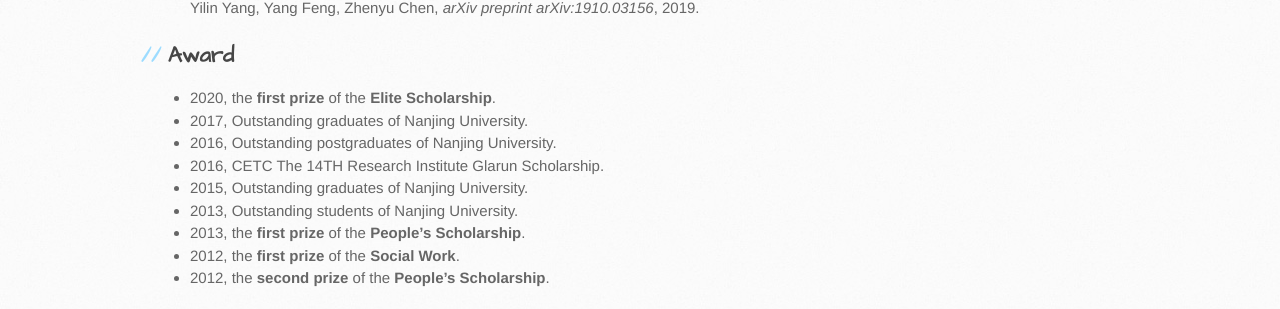
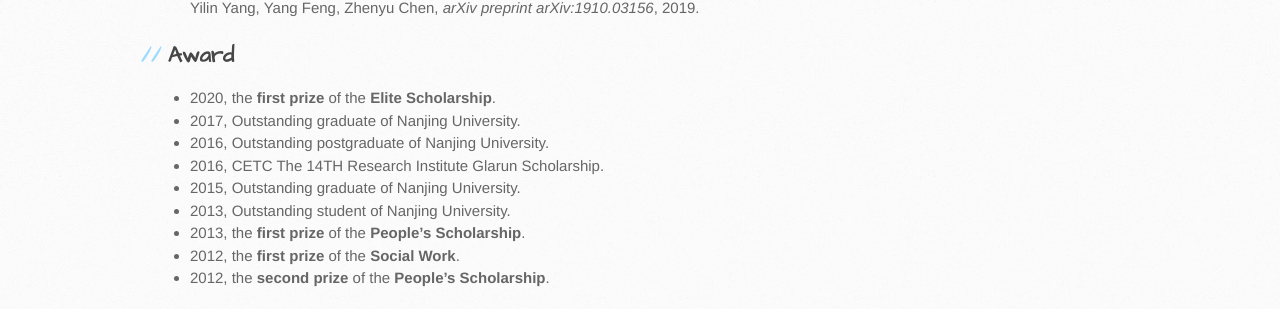
Before and after one commit to sunshinezxf/sunshinezxf.github.io, a Jekyll site: the page built from index.md, in a window 1280 px wide. Shown: the part 1201-1510 px from the top of the page. Built offline with Jekyll 4.4.1, drawn with Linux system fonts in a browser that asks for light colours; our own code applies the rules of GitHub Pages for plain Markdown files.

```diff
--- a/index.md
+++ b/index.md
@@ -37,11 +37,11 @@ If you are interested in the topics or projects I work on, please reach me via t
 ## Award
 
 - 2020, the **first prize** of the **Elite Scholarship**.
-- 2017, Outstanding graduates of Nanjing University.
-- 2016, Outstanding postgraduates of Nanjing University.
+- 2017, Outstanding graduate of Nanjing University.
+- 2016, Outstanding postgraduate of Nanjing University.
 - 2016, CETC The 14TH Research Institute Glarun Scholarship.
-- 2015, Outstanding graduates of Nanjing University.
-- 2013, Outstanding students of Nanjing University.
+- 2015, Outstanding graduate of Nanjing University.
+- 2013, Outstanding student of Nanjing University.
 - 2013, the **first prize** of the **People's Scholarship**.
 - 2012, the **first prize** of the **Social Work**.
 - 2012, the **second prize** of the **People's Scholarship**.
```
